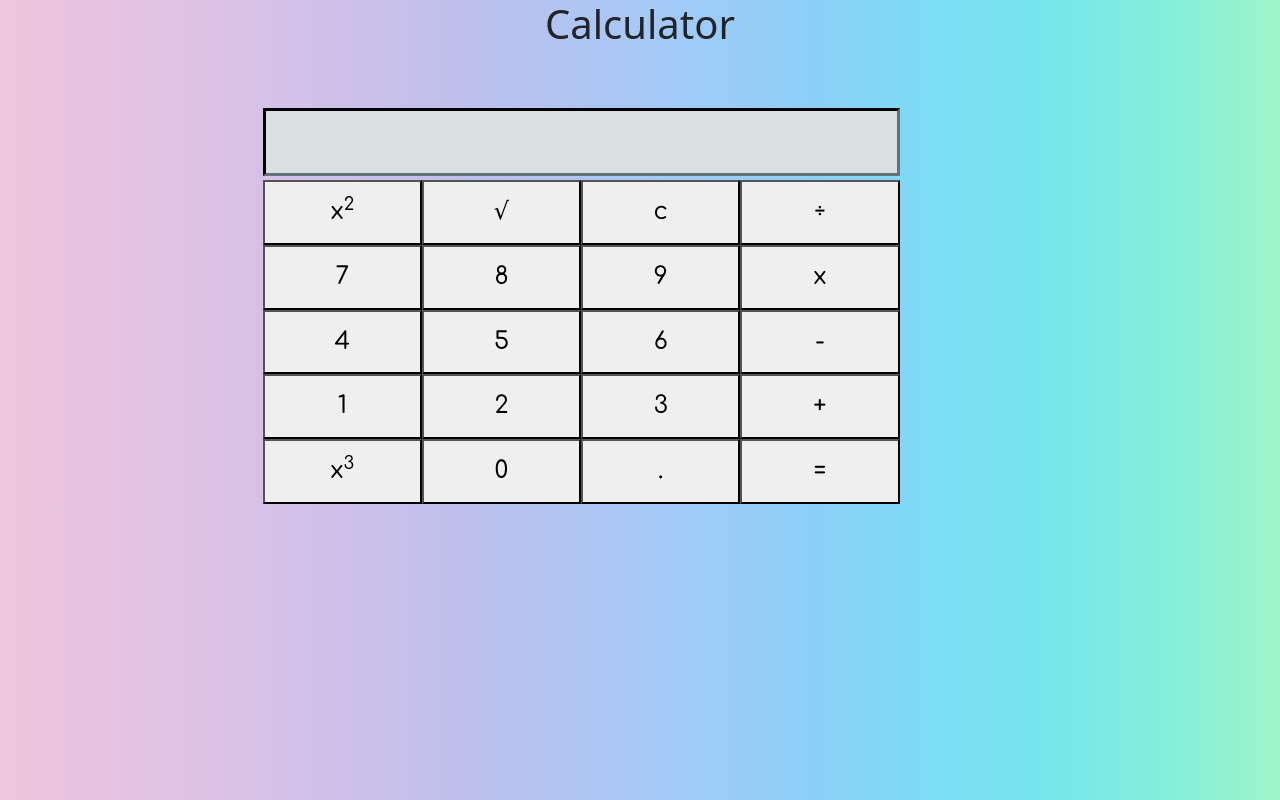
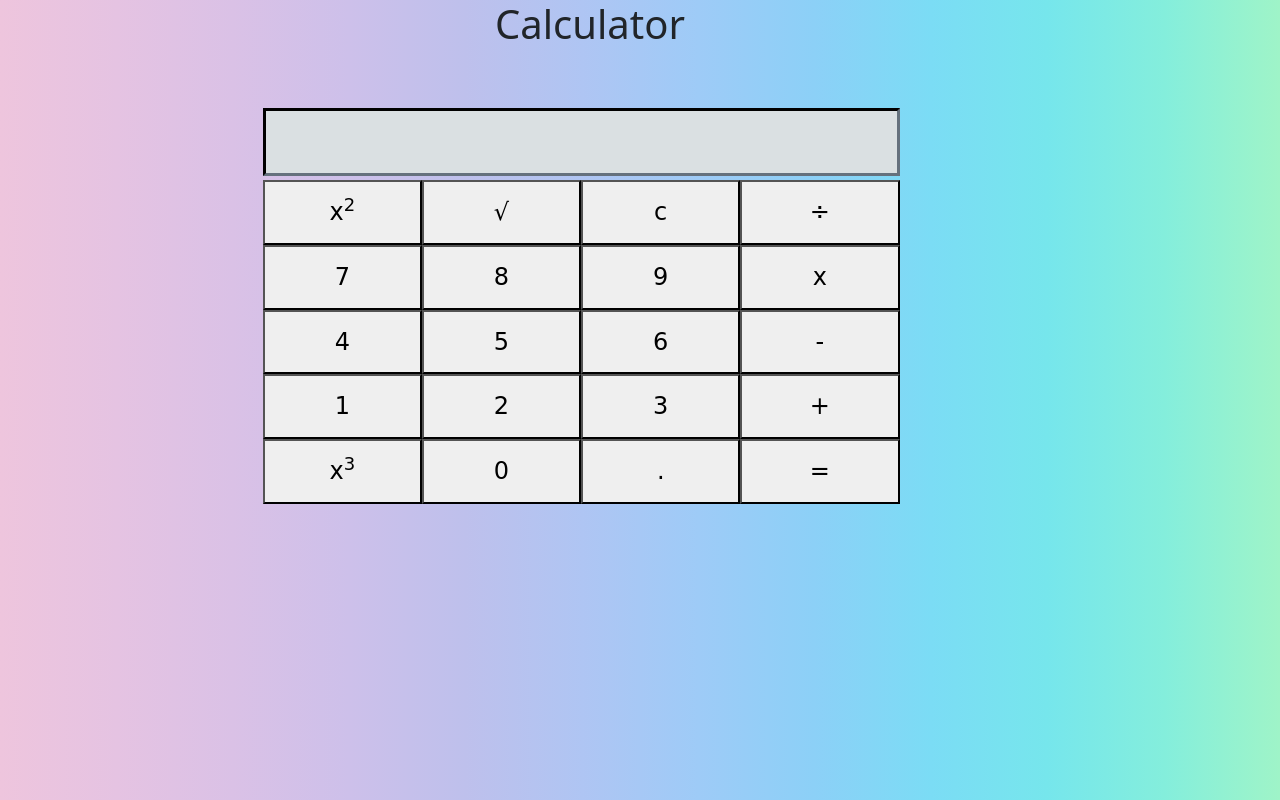
Before and after one commit to harishraajaa/Day-14, a plain HTML site: page index.html in a window 1280 px wide. Drawn offline with nearby package versions, Linux system fonts and the light colour scheme.

Commit message:
Second Commit

```diff
--- a/index.html
+++ b/index.html
@@ -3,9 +3,14 @@
 <head>
     <meta charset="UTF-8">
     <meta name="viewport" content="width=device-width, initial-scale=1.0">
-    <title>Calculator</title>
+    <style>
+        h1{
+            text-align: justify;
+            margin-right: 100px;
+        }
+    </style>
+    <title>Calculator..</title>
     <link href="https://cdn.jsdelivr.net/npm/bootstrap@5.3.3/dist/css/bootstrap.min.css" rel="stylesheet" integrity="sha384-QWTKZyjpPEjISv5WaRU9OFeRpok6YctnYmDr5pNlyT2bRjXh0JMhjY6hW+ALEwIH" crossorigin="anonymous">
-    <link href="https://fonts.googleapis.com/css2?family=Comfortaa:wght@500&display=swap" rel="stylesheet">
 </head>
 <body>
     <script src="https://cdn.jsdelivr.net/npm/bootstrap@5.3.3/dist/js/bootstrap.bundle.min.js" integrity="sha384-YvpcrYf0tY3lHB60NNkmXc5s9fDVZLESaAA55NDzOxhy9GkcIdslK1eN7N6jIeHz" crossorigin="anonymous"></script>
```
